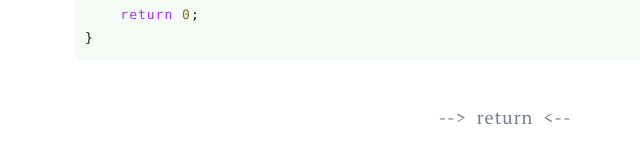
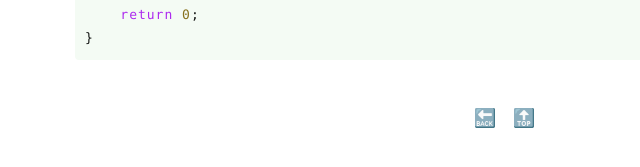
Before and after one commit to Caturra000/Caturra000.github.io, a Jekyll site: the page built from _posts/2017/2017-12-18-simple-random.md, in a window 1280 px wide. Shown: the part 590-757 px from the top of the page, without its empty margins (135-775 px from the left). Built offline with Jekyll 4.4.1, drawn with Linux system fonts in a browser that asks for light colours.

Commit message:
update layout

```diff
--- a/_layouts/page.html
+++ b/_layouts/page.html
@@ -20,5 +20,10 @@
 </div>
 </div>
 </div>
+
+<div class="footer">
+  <a href="/">🔙</a>
+</div>
+
 </body>
 </html>
--- a/_layouts/post.html
+++ b/_layouts/post.html
@@ -57,7 +57,9 @@
 <div class="container">
 
 <div class="main clearfix">
-  <div class="title" itemprop="name">{{ page.title }}</div>
+  <div class="title" itemprop="name">
+    <a href="/archives">{{ page.title }}</a>
+  </div>
   <div class="hidden" itemprop="author">Caturra</div>
   <div class="hidden" itemprop="description">{{ page.description }}</div>
 
@@ -72,7 +74,12 @@
 </article>
 
 </div>
-{% include footer.html %}
+
+<div class="footer">
+  <a href="/archives">🔙</a>
+  <a href="javascript:scroll(0,0)">🔝</a>
+</div>
+
 <!--KaTeX-->
 <link rel="stylesheet" href="/style/katex/katex.min.css">
 <script defer src="/style/katex/katex.min.js"></script>
```
